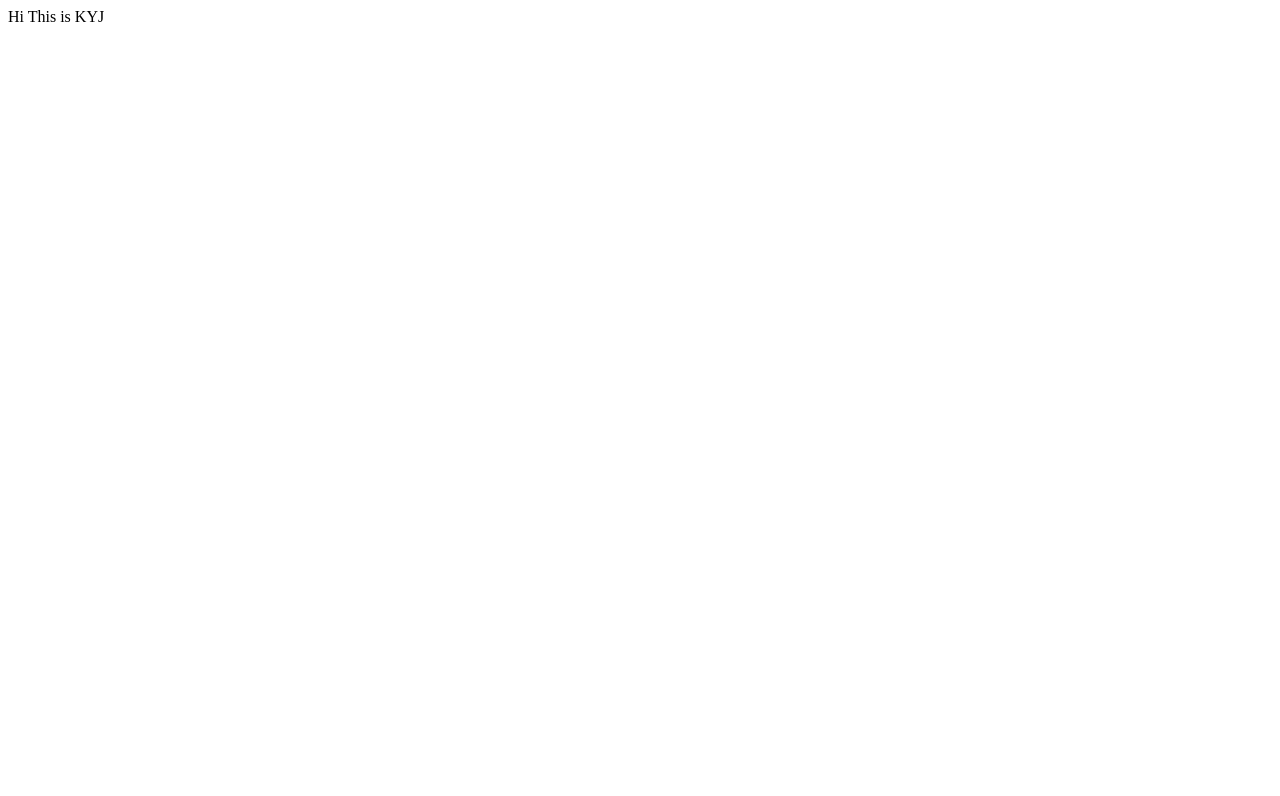
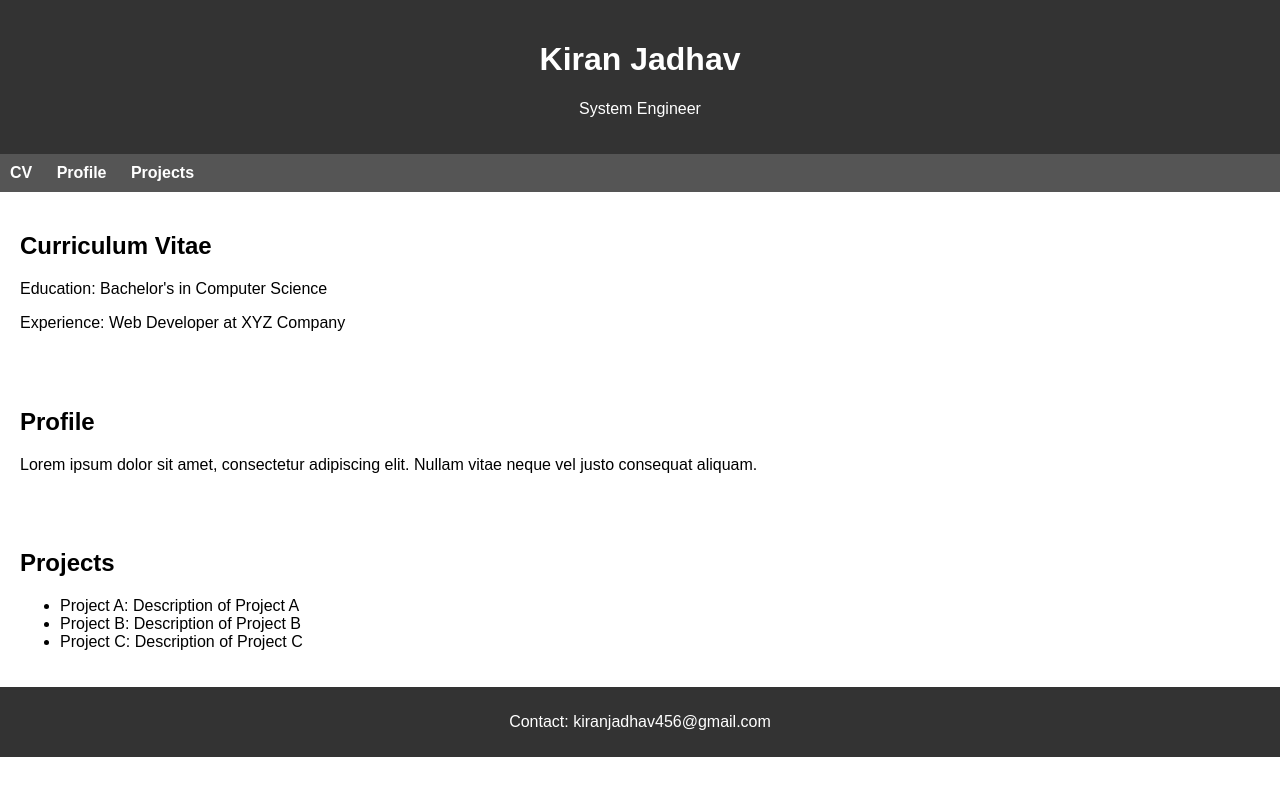
Before and after one commit to kiranjadhavxyz/kiranjadhavxyz.github.io, a plain HTML site: page index.html in a window 1280 px wide. Drawn offline with Linux system fonts and the light colour scheme.

Commit message:
Update index.html

```diff
--- a/index.html
+++ b/index.html
@@ -3,9 +3,48 @@
 <head>
     <meta charset="UTF-8">
     <meta name="viewport" content="width=device-width, initial-scale=1.0">
-    <title>KYJ</title>
+    <link rel="stylesheet" href="styles.css">
+    <title>Kiran Jadhav</title>
 </head>
 <body>
-    Hi This is KYJ
+
+    <header>
+        <h1>Kiran Jadhav</h1>
+        <p> System Engineer</p>
+    </header>
+
+    <nav>
+        <ul>
+            <li><a href="#cv">CV</a></li>
+            <li><a href="#profile">Profile</a></li>
+            <li><a href="#projects">Projects</a></li>
+        </ul>
+    </nav>
+
+    <section id="cv">
+        <h2>Curriculum Vitae</h2>
+        <p>Education: Bachelor's in Computer Science</p>
+        <p>Experience: Web Developer at XYZ Company</p>
+    </section>
+
+    <section id="profile">
+        <h2>Profile</h2>
+        <p>Lorem ipsum dolor sit amet, consectetur adipiscing elit. Nullam vitae neque vel justo consequat aliquam.</p>
+    </section>
+
+    <section id="projects">
+        <h2>Projects</h2>
+        <ul>
+            <li>Project A: Description of Project A</li>
+            <li>Project B: Description of Project B</li>
+            <li>Project C: Description of Project C</li>
+        </ul>
+    </section>
+
+    <footer>
+        <p>Contact: kiranjadhav456@gmail.com</p>
+    </footer>
+
+    <script src="script.js"></script>
 </body>
 </html>
```
